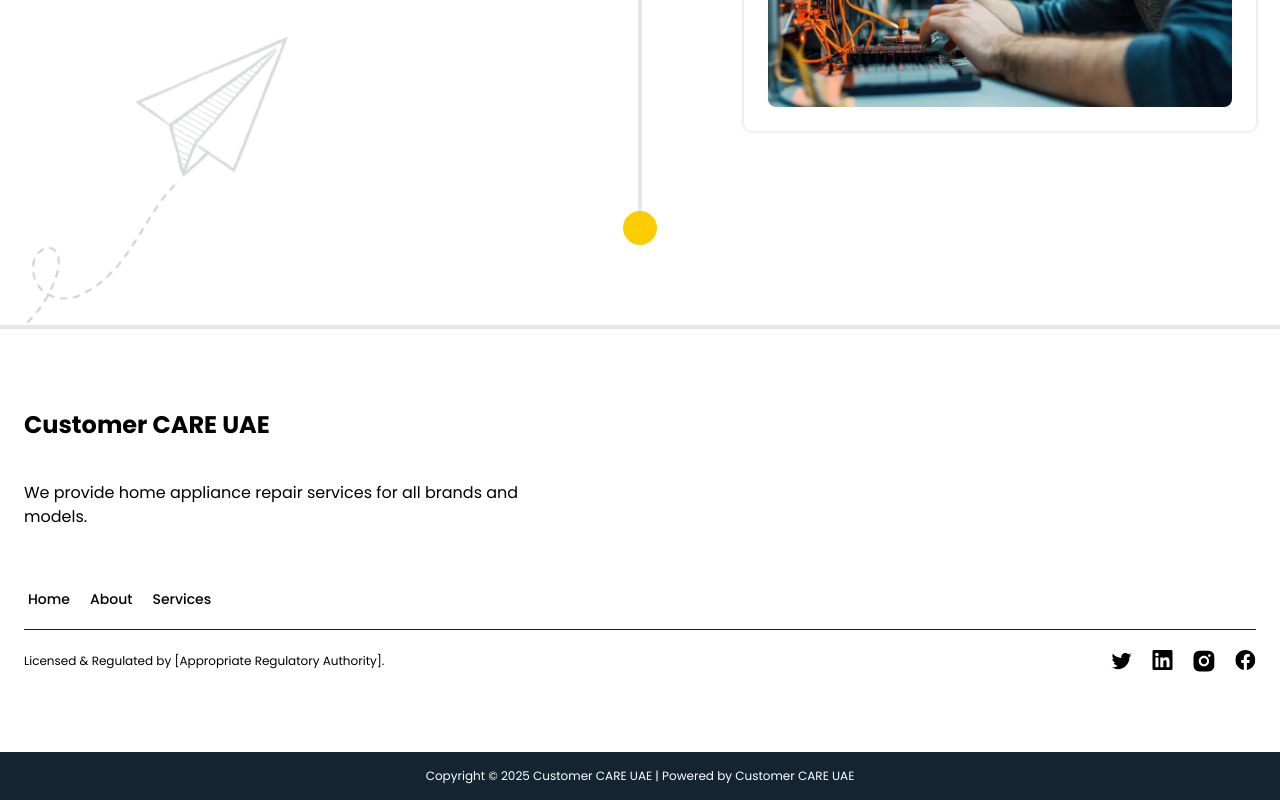
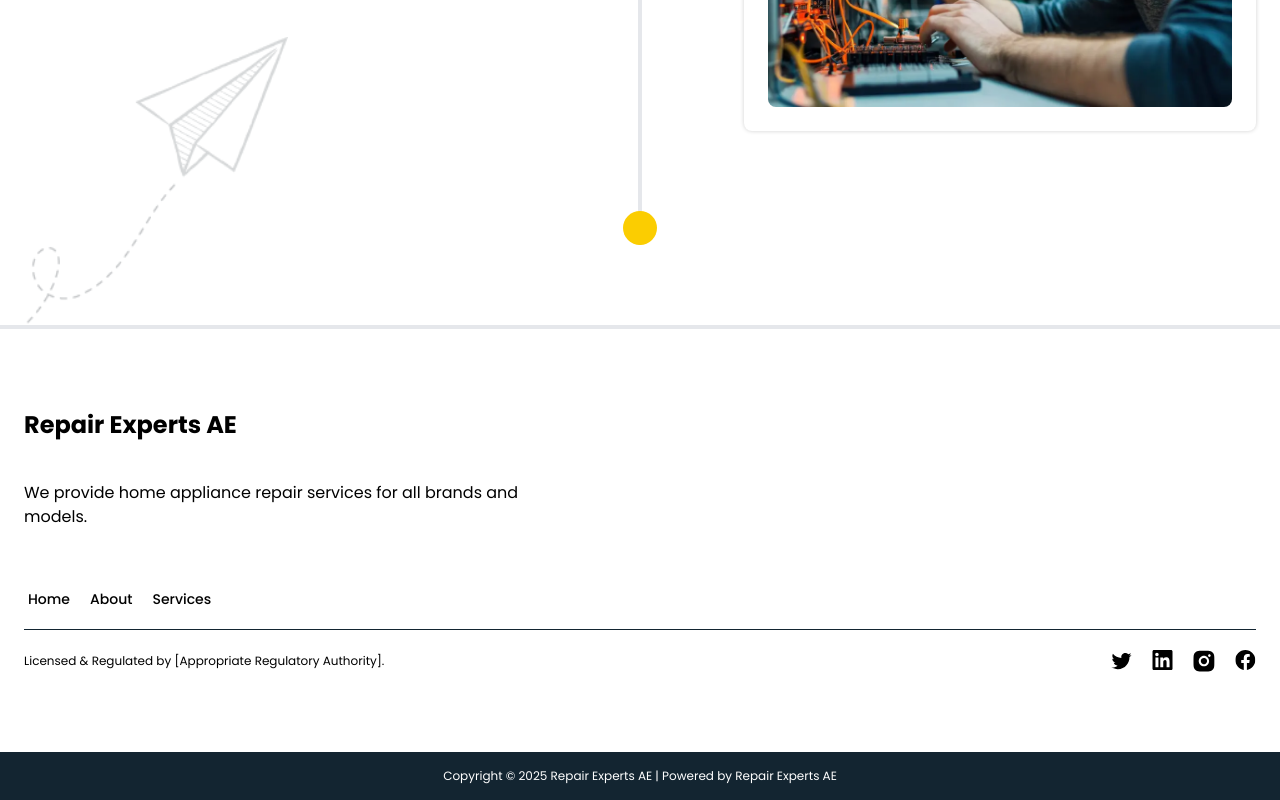
Before and after one commit to 99-Malik/Qasim-Yaqoob-Website, a Next.js app: page / in a window 1280 px wide. Shown: the part 8065-8865 px from the top of the page. Built offline with nearby package versions, Linux system fonts and the light colour scheme.

Commit message:
new changes

```diff
--- a/src/components/footer/Footer.jsx
+++ b/src/components/footer/Footer.jsx
@@ -108,7 +108,7 @@ const Footer = () => {
   return (
     <div className="flex w-full flex-col items-center justify-center border-t-4 border-=primary text-black">
       <div className="flex w-full max-w-7xl flex-col gap-5 px-6 pb-20 pt-20">
-        <span className="text-2xl font-bold">Customer CARE UAE</span>
+        <span className="text-2xl font-bold">Repair Experts AE</span>
         <span className="max-w-lg py-5">
           We provide home appliance repair services for all brands and models.
         </span>
@@ -137,7 +137,7 @@ const Footer = () => {
         </div>
       </div>
       <div className="w-full flex items-center justify-center bg-secondary text-white text-xs py-4 px-5">
-      Copyright © 2025 Customer CARE UAE | Powered by Customer CARE UAE
+      Copyright © 2025 Repair Experts AE | Powered by Repair Experts AE
       </div>
     </div>
   );
--- a/src/components/header/Header.jsx
+++ b/src/components/header/Header.jsx
@@ -43,7 +43,7 @@ const Header = () => {
           ) : (
             <Link href="/" className="flex items-center gap-2">
               <span className="text-xl font-semibold text-primary">
-                Customer CARE UAE
+                Repair Experts AE
               </span>
             </Link>
           )}
--- a/src/components/header/HeaderSheet.jsx
+++ b/src/components/header/HeaderSheet.jsx
@@ -76,7 +76,7 @@ const HeaderSheet = () => {
           <SheetTitle className="flex items-center justify-between py-6">
             <SheetClose asChild>
               <Link href="/">
-                <span className="text-2xl font-bold">Customer CARE UAE</span>
+                <span className="text-2xl font-bold">Repair Experts AE</span>
               </Link>
             </SheetClose>
             <SheetClose asChild>
--- a/src/components/sections/home/ContactUsSection.jsx
+++ b/src/components/sections/home/ContactUsSection.jsx
@@ -41,7 +41,7 @@ const ContactUsSection = () => {
               </div>
               <div className="flex w-full items-center gap-3">
                 <div className="min-w-10">{messageIcon}</div>
-                <span className="md:text-xl text-[#222222]">info@Customer CARE UAE.net</span>
+                <span className="md:text-xl text-[#222222]">info@Repair Experts AE.net</span>
               </div>
             </div>
           </div>
```
Also changed, not shown: 1 other file (tests, documents, lock files or other folders).
